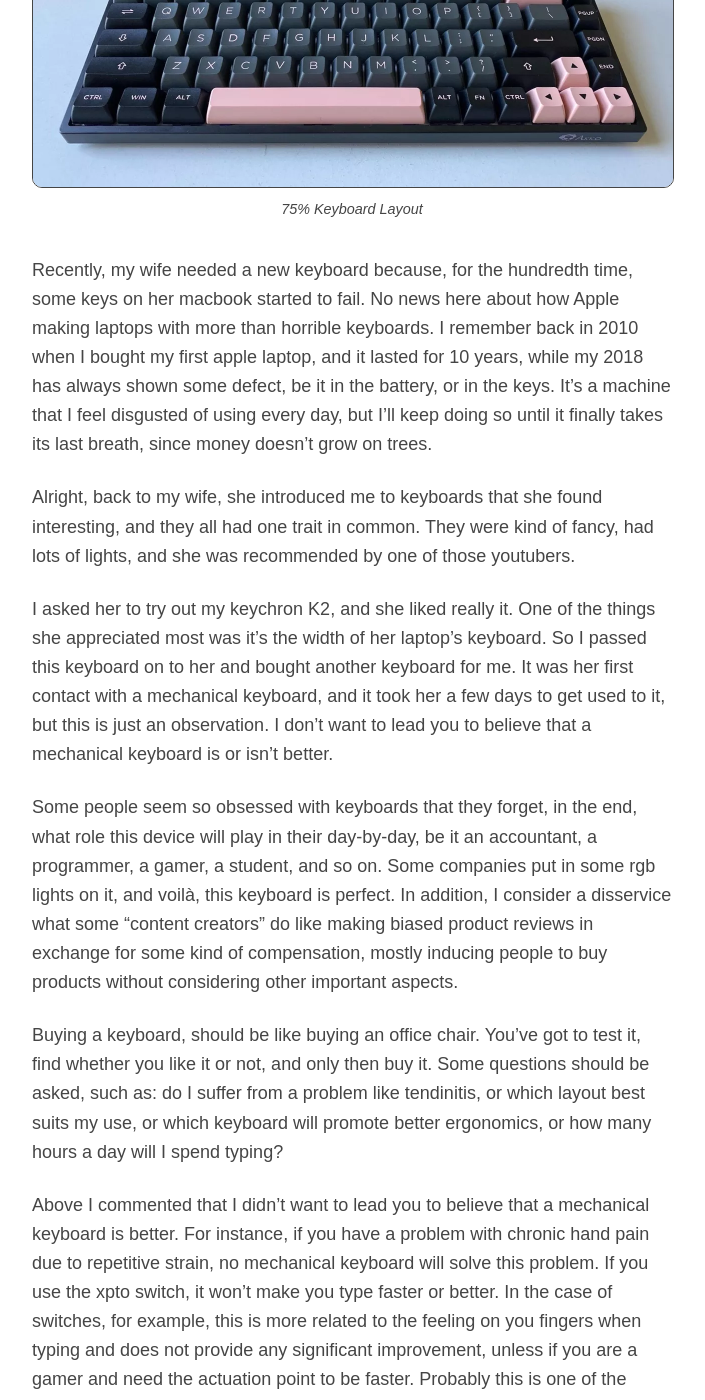
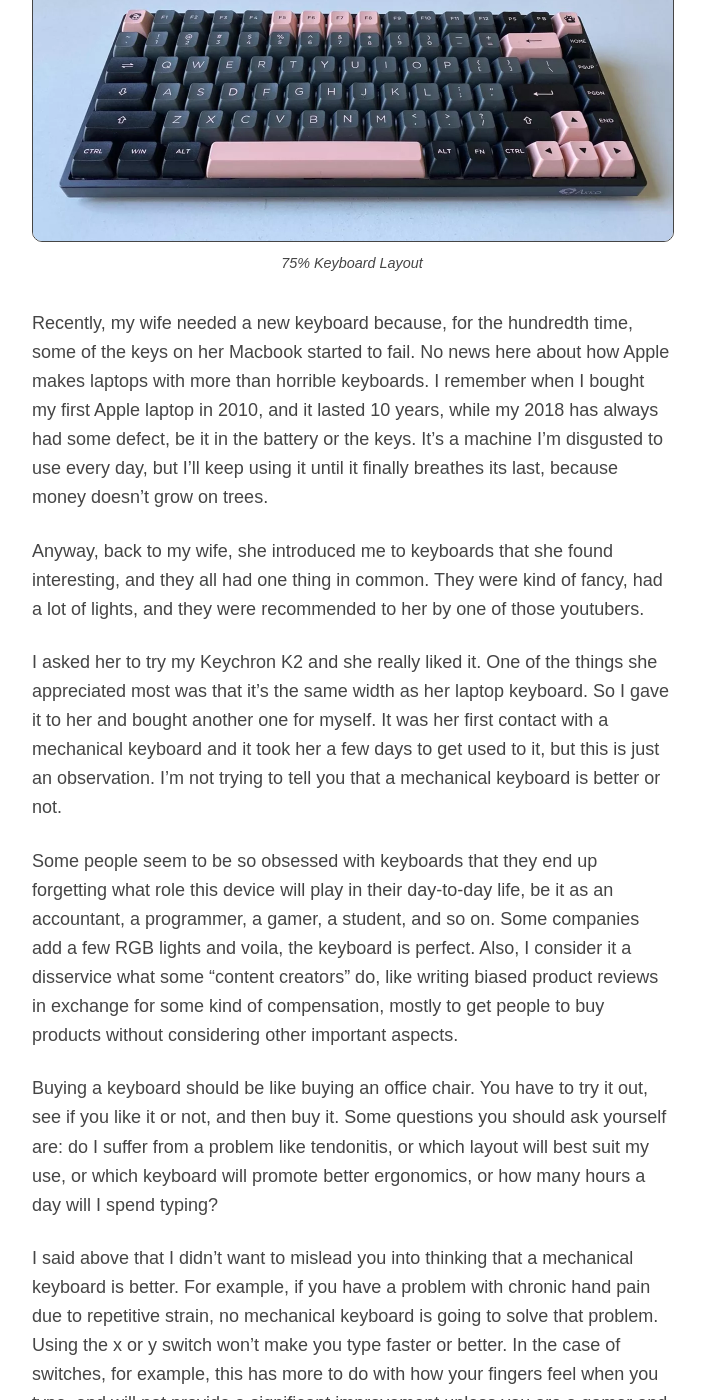
Before and after one commit to a-franca/abf.li, a Jekyll site: the page built from _posts/2022/2022-05-26-is-there-a-perfect-keyboard.md, in a window 1280 px wide and 1400 px high, scrolled down 720 px. Shown: the whole window, without its empty margins (288-993 px from the left). Built offline with Jekyll 4.4.1, drawn with Linux system fonts in a browser that asks for light colours; some of the changed text lies outside the part shown.

Commit message:
fix typos

```diff
--- a/_posts/2022/2022-05-26-is-there-a-perfect-keyboard.md
+++ b/_posts/2022/2022-05-26-is-there-a-perfect-keyboard.md
@@ -11,24 +11,26 @@ date: 2022-05-26 15:07:30
 image:
 ---
 
-Why are there so many keyboard sizes and layouts? Is it possible to find the perfect keyboard? Will we type better or faster with a "high-end" keyboard? Here's my opinion:
+Why are there so many different keyboard sizes and layouts? Is it possible to find the perfect keyboard? Will we type better or faster with a "high-end" keyboard?
+
+Here's my take:
 
 ![Akko Black & Pink 3084B Plus Keyboard](/assets/images/general/EF18B218-AE83-4255-8281-2F7BBD20E65F.webp){: loading="lazy" }
 *75% Keyboard Layout*
 
-Recently, my wife needed a new keyboard because, for the hundredth time, some keys on her macbook started to fail. No news here about how Apple making laptops with more than horrible keyboards. I remember back in 2010 when I bought my first apple laptop, and it lasted for 10 years, while my 2018 has always shown some defect, be it in the battery, or in the keys. It's a machine that I feel disgusted of using every day, but I'll keep doing so until it finally takes its last breath, since money doesn't grow on trees.
+Recently, my wife needed a new keyboard because, for the hundredth time, some of the keys on her Macbook started to fail. No news here about how Apple makes laptops with more than horrible keyboards. I remember when I bought my first Apple laptop in 2010, and it lasted 10 years, while my 2018 has always had some defect, be it in the battery or the keys. It's a machine I'm disgusted to use every day, but I'll keep using it until it finally breathes its last, because money doesn't grow on trees.
 
-Alright, back to my wife, she introduced me to keyboards that she found interesting, and they all had one trait in common. They were kind of fancy, had lots of lights, and she was recommended by one of those youtubers.
+Anyway, back to my wife, she introduced me to keyboards that she found interesting, and they all had one thing in common. They were kind of fancy, had a lot of lights, and they were recommended to her by one of those youtubers.
 
-I asked her to try out my keychron K2, and she liked really it. One of the things she appreciated most was it's the width of her laptop's keyboard. So I passed this keyboard on to her and bought another keyboard for me. It was her first contact with a mechanical keyboard, and it took her a few days to get used to it, but this is just an observation. I don't want to lead you to believe that a mechanical keyboard is or isn't better.
+I asked her to try my Keychron K2 and she really liked it. One of the things she appreciated most was that it's the same width as her laptop keyboard. So I gave it to her and bought another one for myself. It was her first contact with a mechanical keyboard and it took her a few days to get used to it, but this is just an observation. I'm not trying to tell you that a mechanical keyboard is better or not.
 
-Some people seem so obsessed with keyboards that they forget, in the end, what role this device will play in their day-by-day, be it an accountant, a programmer, a gamer, a student, and so on. Some companies put in some rgb lights on it, and voilà, this keyboard is perfect. In addition, I consider a disservice what some "content creators" do like making biased product reviews in exchange for some kind of compensation, mostly inducing people to buy products without considering other important aspects.
+Some people seem to be so obsessed with keyboards that they end up forgetting what role this device will play in their day-to-day life, be it as an accountant, a programmer, a gamer, a student, and so on. Some companies add a few RGB lights and voila, the keyboard is perfect. Also, I consider it a disservice what some "content creators" do, like writing biased product reviews in exchange for some kind of compensation, mostly to get people to buy products without considering other important aspects.
 
-Buying a keyboard, should be like buying an office chair. You've got to test it, find whether you like it or not, and only then buy it. Some questions should be asked, such as: do I suffer from a problem like tendinitis, or which layout best suits my use, or which keyboard will promote better ergonomics, or how many hours a day will I spend typing?
+Buying a keyboard should be like buying an office chair. You have to try it out, see if you like it or not, and then buy it. Some questions you should ask yourself are: do I suffer from a problem like tendonitis, or which layout will best suit my use, or which keyboard will promote better ergonomics, or how many hours a day will I spend typing?
 
-Above I commented that I didn't want to lead you to believe that a mechanical keyboard is better. For instance, if you have a problem with chronic hand pain due to repetitive strain, no mechanical keyboard will solve this problem. If you use the xpto switch, it won't make you type faster or better. In the case of switches, for example, this is more related to the feeling on you fingers when typing and does not provide any significant improvement, unless if you are a gamer and need the actuation point to be faster. Probably this is one of the cases where you'll might want to look for a keyboard that makes you pronate your hands less, or a ortholinear keyboard.
+I said above that I didn't want to mislead you into thinking that a mechanical keyboard is better. For example, if you have a problem with chronic hand pain due to repetitive strain, no mechanical keyboard is going to solve that problem. Using the x or y switch won't make you type faster or better. In the case of switches, for example, this has more to do with how your fingers feel when you type, and will not provide a significant improvement unless you are a gamer and need the trigger point to be faster. This is probably one of those cases where you'll want to look for a keyboard that makes you pronate your hands less, or an ortholinear keyboard.
 
-In fact, most people suffer from using a keyboard due to bad habits and, perhaps, because there is a historical legacy linked to how the **qwert** layout was developed to optimize the working mechanism of the typewriters.
+In fact, most people suffer from using a keyboard because of bad habits and perhaps a historical legacy related to how the **qwert** layout was designed to optimize the working mechanism of typewriters.
 
 ![Akko Black & Pink 3084B Plus Keyboard](/assets/images/general/6E55DD91-45EA-4D00-B869-BB5679934C12.webp){: loading="lazy" }
 *Keyboard Layout Comparison*
@@ -51,7 +53,7 @@ The third type of layout, 75% keyboards, is perhaps the most popular type of key
 
 There are some laptops that bring the layout 100%, but generally this forces you to not be centered with the screen. For some people, this is not much big of deal, however I don't particularly like it at all.
 
-One of the brands that became well known for offering keyboards in this format are, for example, the keychron with its k2 model (the same one that my wife uses at the moment). The keyboard model that I currently use is also a 75%, but in this case is the model 3084b from the brand akko. The reason I bought a different brand and not another keychron was the logistics and the price overall, because they're quite similar in quality.
+One of the brands that has become well known for offering keyboards in this format is, for example, Keychron with their k2 model (the same one my wife is currently using). The keyboard model I currently use is also a 75%, but in this case it is the model 3084b from the brand Akko. The reason I bought a different brand and not another Keychron was the logistics and the overall price, as they're quite similar in quality.
 
 Okay, let's move on to the 65% model.
 
@@ -70,9 +72,9 @@ Well, if you've read this far, you might have noticed that I really don't believ
 In fact, most people's problems are not the layout or the keyboard itself, but possibly never having trained to type using all their fingers.
 I myself remember being surprised to learn that those small bumps on the <kbd>f</kbd> and <kbd>j</kbd> keys serves to tactilely indicate where our index fingers, respectively, should be positioned.
 
-And here's the moral of the story, always be seated in a comfortable position, grab the keyboard you like and just practice. This will make you type better, not the device necessarily. Basically our body tends to get used to repetitive movements - for example you hardly, unless you are speaking a foreign language, think to be able to speak. The same goes for when we type. If we type incorrectly, we end up encouraging our brain to continue a bad habit.
+And here's the moral of the story: always sit comfortably, grab the keyboard you like, and just practice. This will make you a better typist, not necessarily the device. Basically, our bodies tend to get used to repetitive movements - for example, unless you speak a foreign language, you hardly think about being able to speak. The same is true when we type. If we type incorrectly, we end up encouraging our brain to continue a bad habit.
 
-There are even some very interesting sites to help you correct your typo. Some even have words in languages other than English:
+There are even some very interesting websites that help you correct your typos. Some even have words in languages other than English:
 
 
 * [Typing club](https://www.typingclub.com/){: rel="noopener noreferrer nofollow" target="_blank"}
```
Also changed, not shown: other parts of _posts/2022/2022-05-26-is-there-a-perfect-keyboard.md (+1 -1 lines).
